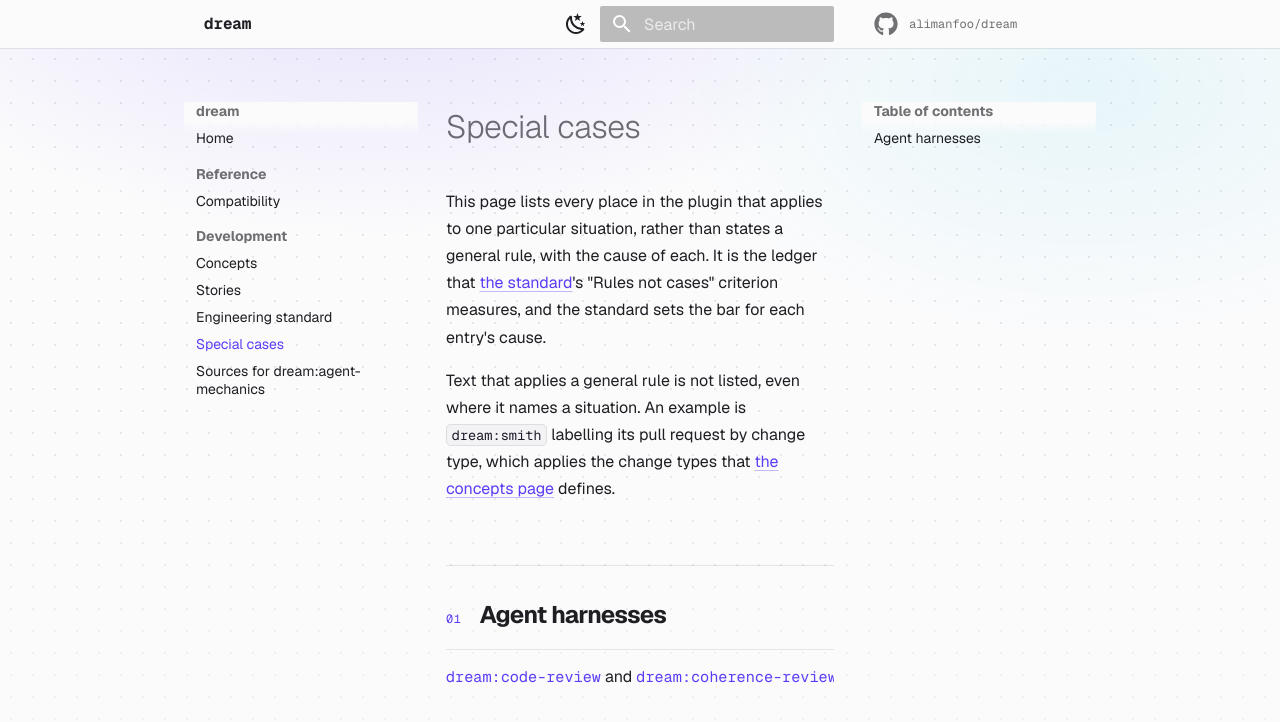
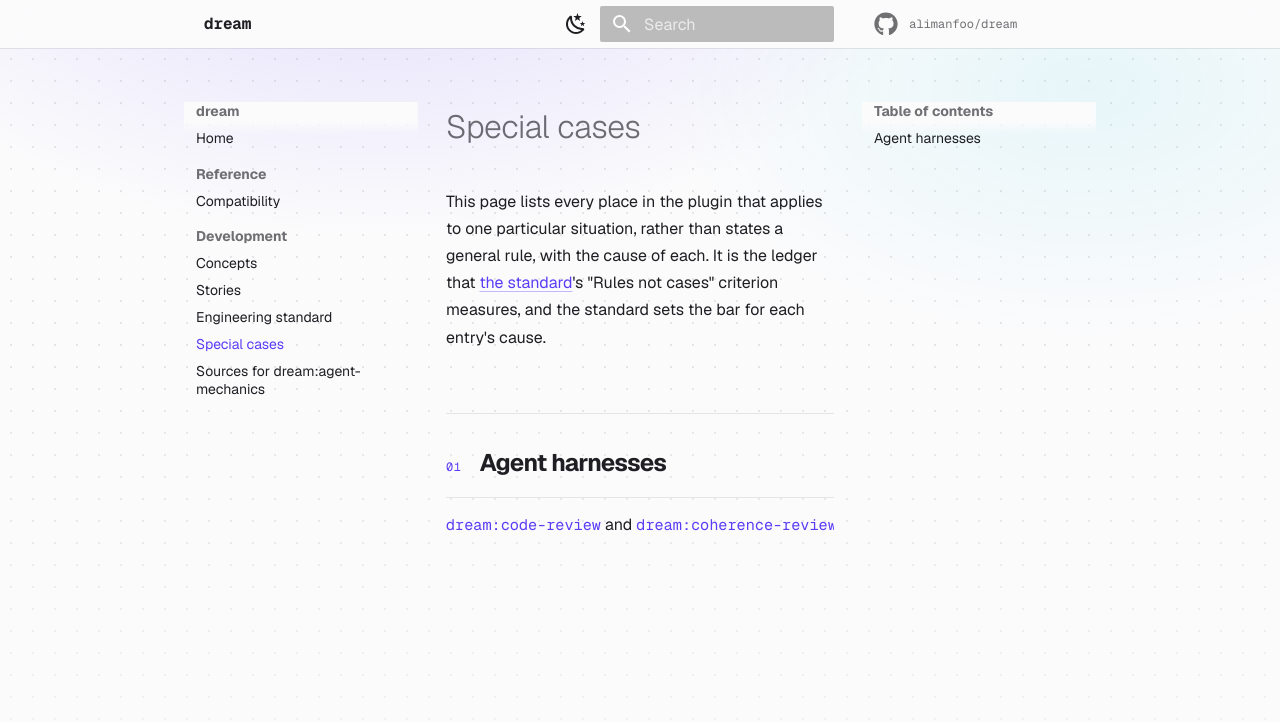
Before and after one commit to alimanfoo/dream, an MkDocs documentation site: the page built from docs/special-cases.md, in a window 1280 px wide and 900 px high. Shown: the top 722 px of the window. Built offline with MkDocs 1.6.1 and Material for MkDocs 9.7.7, drawn with Linux system fonts in a browser that asks for light colours; comment, search, counter and statistics services are not loaded.

Commit message:
Cut the ledger paragraph that restated its opening
The opening sentence already says the ledger lists only what applies to one
particular situation, and the paragraph's example confused more than it showed.

Co-Authored-By: Claude Opus 5.5 <noreply@anthropic.com>
Claude-Session: https://claude.ai/code/session_01SAXrSgSFpzVUmsptnQraL8

```diff
--- a/docs/special-cases.md
+++ b/docs/special-cases.md
@@ -4,10 +4,6 @@ This page lists every place in the plugin that applies to one particular
 situation, rather than states a general rule, with the cause of each. It is the
 ledger that [the standard](standard.md)'s "Rules not cases" criterion measures,
 and the standard sets the bar for each entry's cause.
-
-Text that applies a general rule is not listed, even where it names a situation.
-An example is `dream:smith` labelling its pull request by change type, which
-applies the change types that [the concepts page](concepts.md) defines.
 
 ## Agent harnesses
 
```
